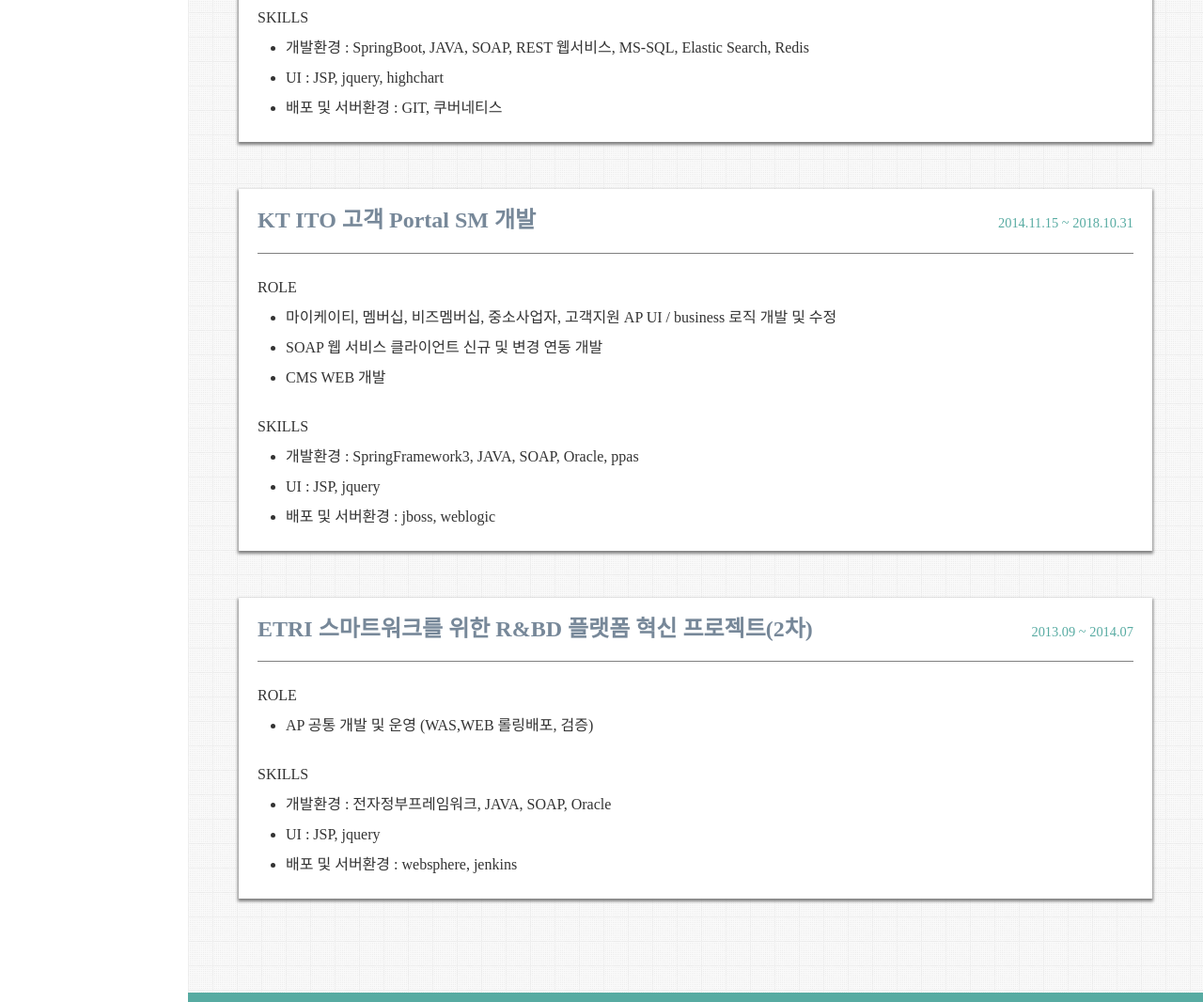
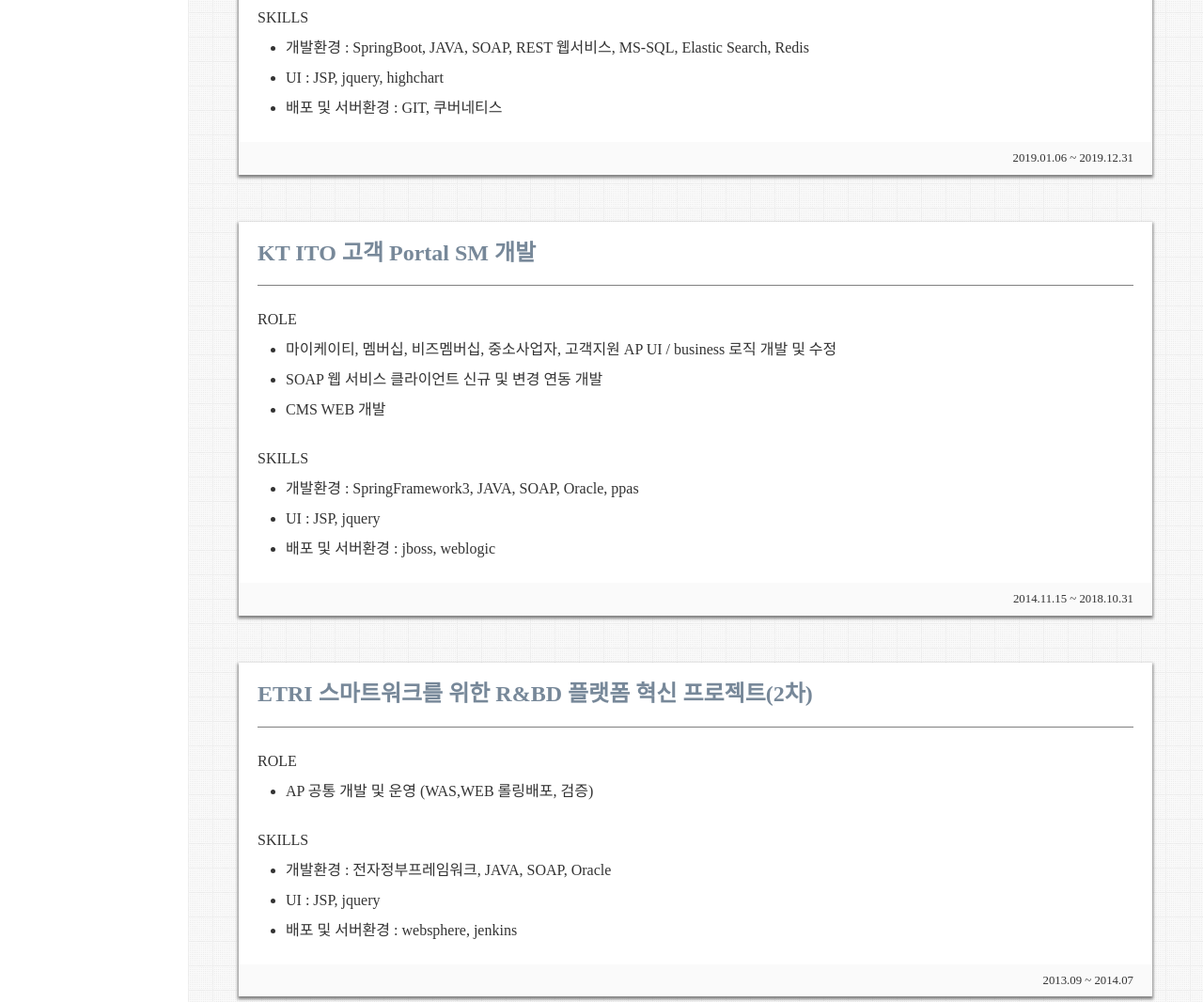
Before and after one commit to heoyoonjeong87/heoyoonjeong87.github.io, a plain HTML site: page index.html in a window 1280 px wide. Shown: the part 1755-2821 px from the top of the page at 94% size. Drawn offline with nearby package versions, Linux system fonts and the light colour scheme.

Commit message:
수행기간 수정

```diff
--- a/css/index.css
+++ b/css/index.css
@@ -269,12 +269,12 @@
     color: lightslategray;
     display: inline;
 }
-#projects .content .title > .date{
+/* #projects .content .title > .date{
     font-size: 0.9rem;
     color: #57aba2;
     float: right;
     line-height : 32px;
-}
+} */
 #projects .content .summary{
     font-size: 1rem;
     padding: 20px 0;
@@ -294,6 +294,12 @@
     list-style : disc !important;
 }
 
+#projects .content > .date {
+    text-align: right;
+    padding: 10px 20px;
+    background-color: #fafafa;
+    font-size: 0.8rem;
+}
 #skills .content{
     background-color: #fff;
     box-shadow: 0 2px 3px 1px grey;
--- a/index.html
+++ b/index.html
@@ -232,7 +232,7 @@
 
             <div class="content">
                 <div class="title">
-                    <h3>KT OTV/OTM ONM 통합 SI 개발</h3> <span class="date">2019.01.06 ~ 2019.12.31</span>
+                    <h3>KT OTV/OTM ONM 통합 SI 개발</h3>
                 </div>
                 <div class="summary">
                     <p class="italic">KT OTV / OTM 인증 통합에 따른 ONM 시스템 통합 개발<br>
@@ -251,11 +251,12 @@
                         <li>배포 및 서버환경 : GIT, 쿠버네티스 </li>
                     </ul>
                 </div>
+                <p class="date">2019.01.06 ~ 2019.12.31</span>
             </div>
 
             <div class="content">
                 <div class="title">
-                    <h3>KT ITO 고객 Portal SM 개발</h3> <span class="date">2014.11.15 ~ 2018.10.31</span>
+                    <h3>KT ITO 고객 Portal SM 개발</h3>
                 </div>
                 <div class="summary">
                     <span>ROLE</span>
@@ -271,11 +272,12 @@
                         <li>배포 및 서버환경 : jboss, weblogic </li>
                     </ul>
                 </div>
+                <p class="date">2014.11.15 ~ 2018.10.31</p>
             </div>
 
             <div class="content">
                 <div class="title">
-                    <h3>ETRI 스마트워크를 위한 R&BD 플랫폼 혁신 프로젝트(2차) </h3> <span class="date">2013.09 ~ 2014.07</span>
+                    <h3>ETRI 스마트워크를 위한 R&BD 플랫폼 혁신 프로젝트(2차) </h3>
                 </div>
                 <div class="summary">
                     <span>ROLE</span>
@@ -289,6 +291,7 @@
                         <li>배포 및 서버환경 : websphere, jenkins </li>
                     </ul>
                 </div>
+                <p class="date">2013.09 ~ 2014.07</p>
             </div>
 
         </div>
```
